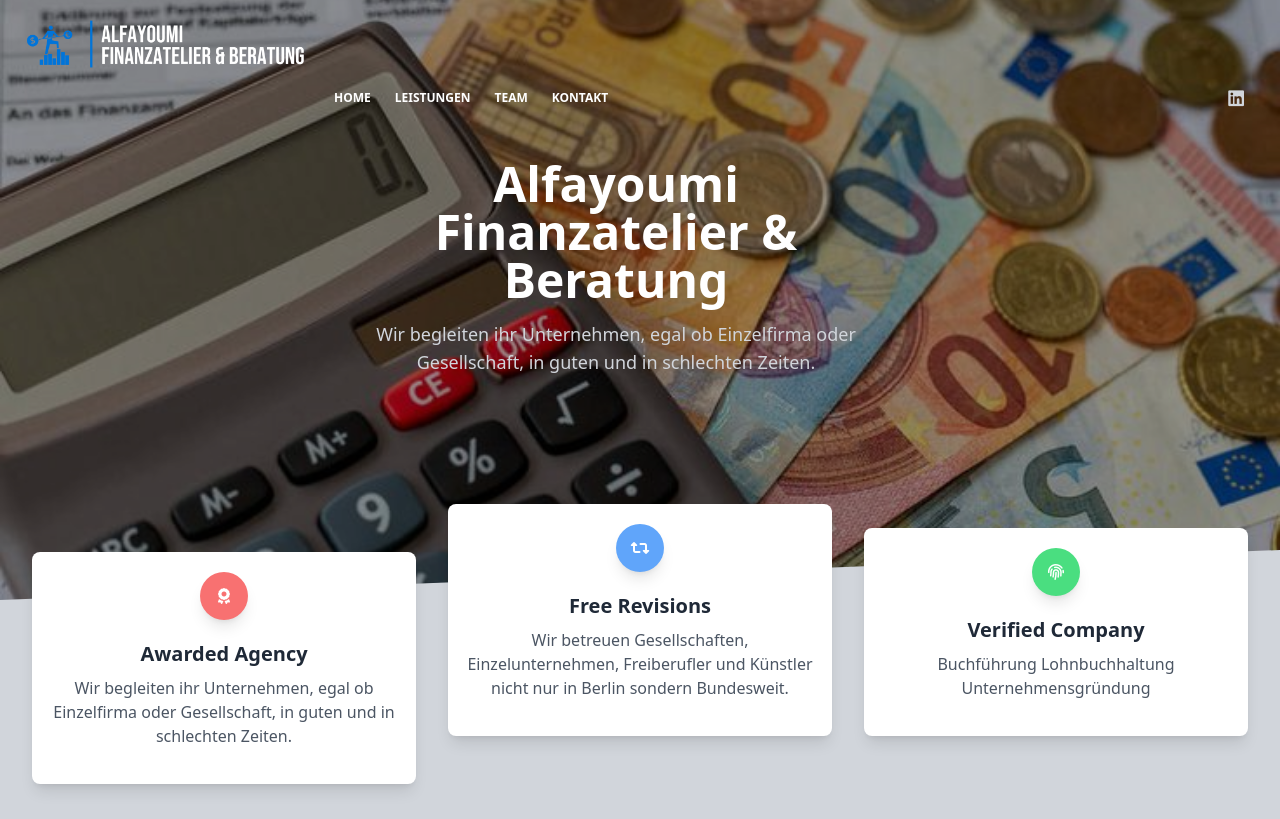
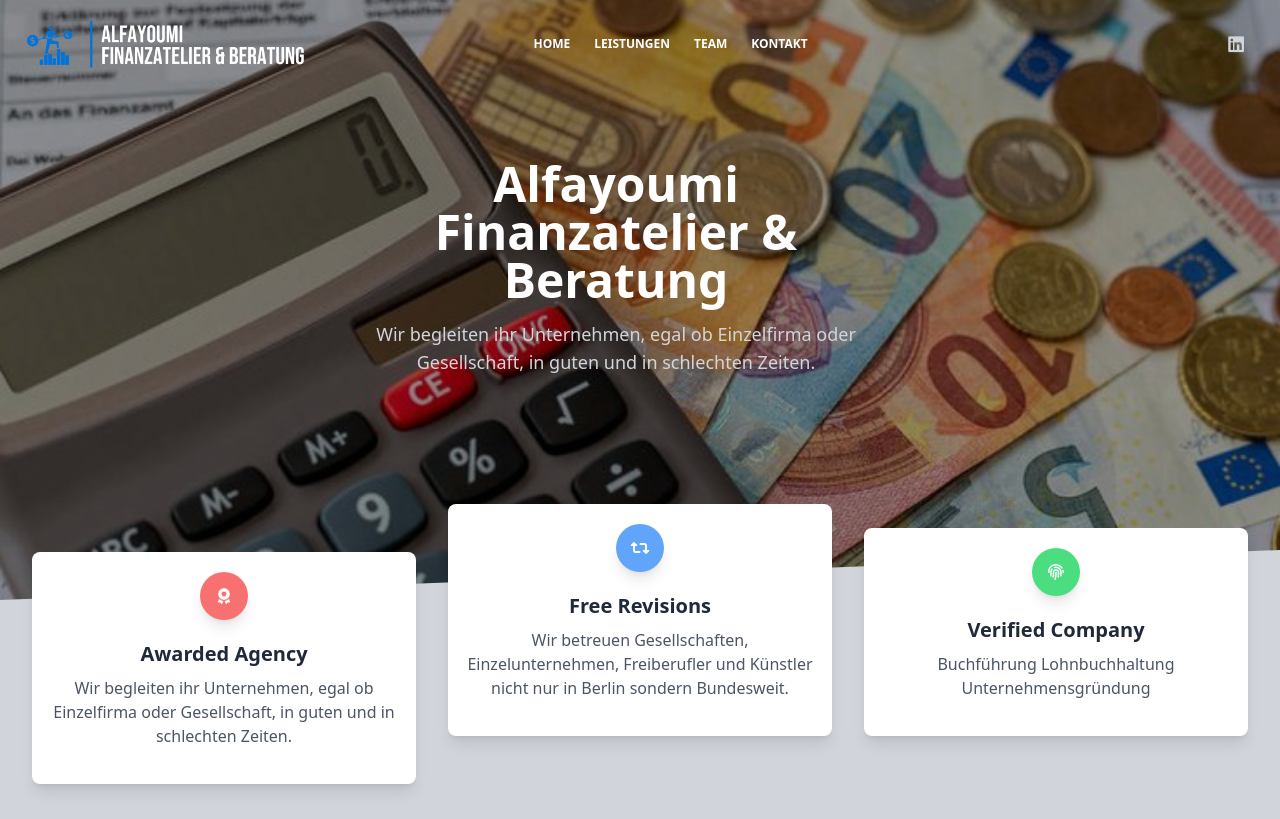
Before and after one commit to asmaakarkar/Alfayoumi_Finanzatelier_Beratung, a plain HTML site: page index.html in a window 1280 px wide. Shown: the top 819 px of the page. Drawn offline with nearby package versions, Linux system fonts and the light colour scheme.

Commit message:
fix nav style

```diff
--- a/index.html
+++ b/index.html
@@ -32,7 +32,7 @@
                     <i class="text-white fas fa-bars"></i>
                 </button>
             </div>
-            <div class="lg:flex flex-grow items-center w-full bg-white lg:bg-transparent lg:shadow-none hidden"
+            <div class="lg:flex flex-grow items-center bg-white lg:bg-transparent lg:shadow-none hidden"
                 id="collapse-navbar">
                 <ul class="flex flex-col lg:flex-row list-none mx-auto">
                     <li class="flex items-center">
```
